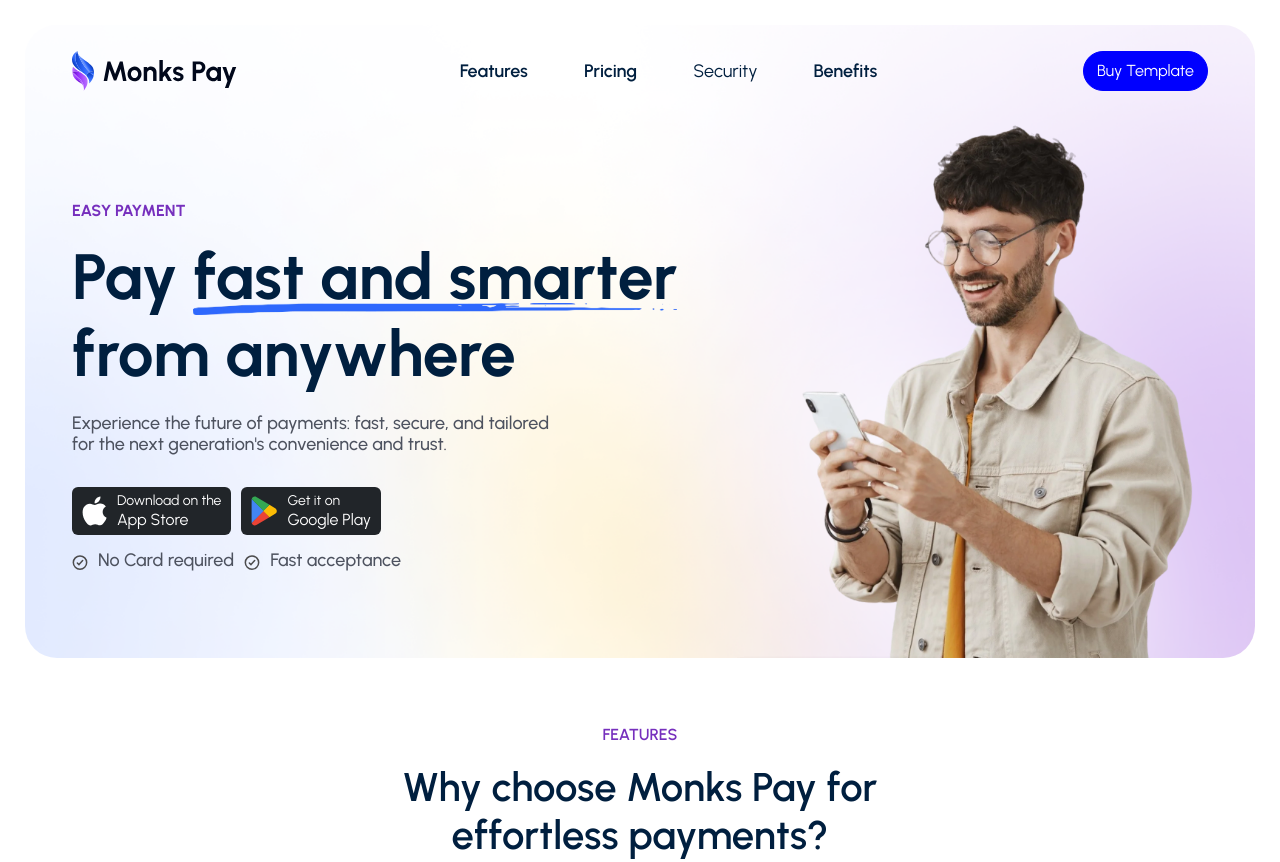
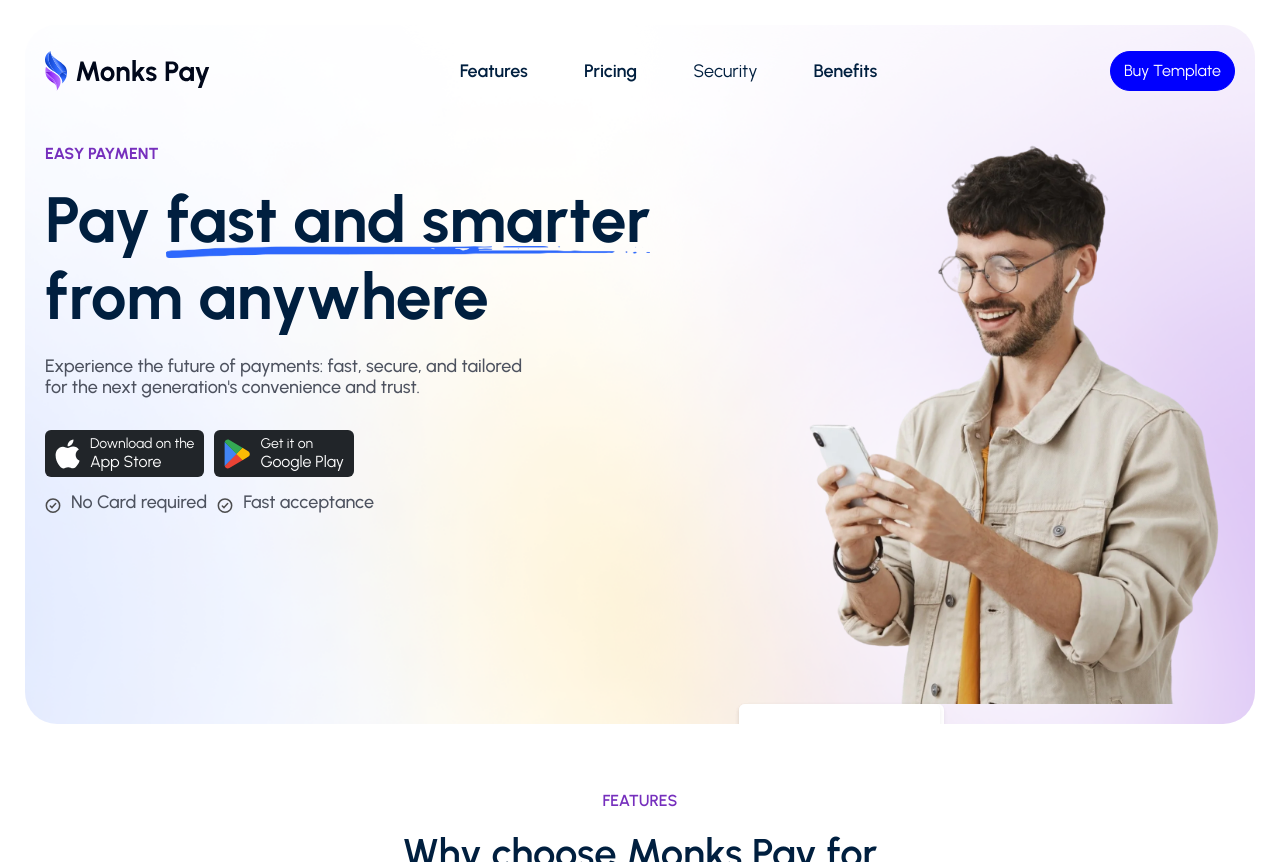
Before and after one commit to Tanujagariya/Monky_Pay, a website: page index.html in a window 1280 px wide. Shown: the top 862 px of the page. Drawn offline with nearby package versions, Linux system fonts and the light colour scheme.

Commit message:
Update index.html

```diff
--- a/index.html
+++ b/index.html
@@ -24,8 +24,8 @@
    <div class="main-header  mx-5 my-5 ">
 
     <header>
-        <nav class="navbar navbar-expand-md main-navbar">
-          <div class="container py-3">
+        <nav class="navbar navbar-expand-md main-navbar ">
+          <div class="container py-3 px-1">
             <a class="navbar-brand" href="#">
               <img src="assets/images/mainlogo.svg" alt="Monks Pay" />
             </a>
@@ -74,7 +74,7 @@
 
 
      <section class="hero-section position-relative overflow-hidden ">
-   <div class="container d-flex flex-column flex-lg-row align-items-center justify-content-between  ">
+   <div class="container d-flex flex-column flex-lg-row py-4 px-1 justify-content-between  ">
    <div class="hero-text col-lg-7 py-1  ">
    <p class="tagline text-info fw-bold">EASY PAYMENT</p>
      <h1 class=" text-primary fw-bold "> Pay
```
